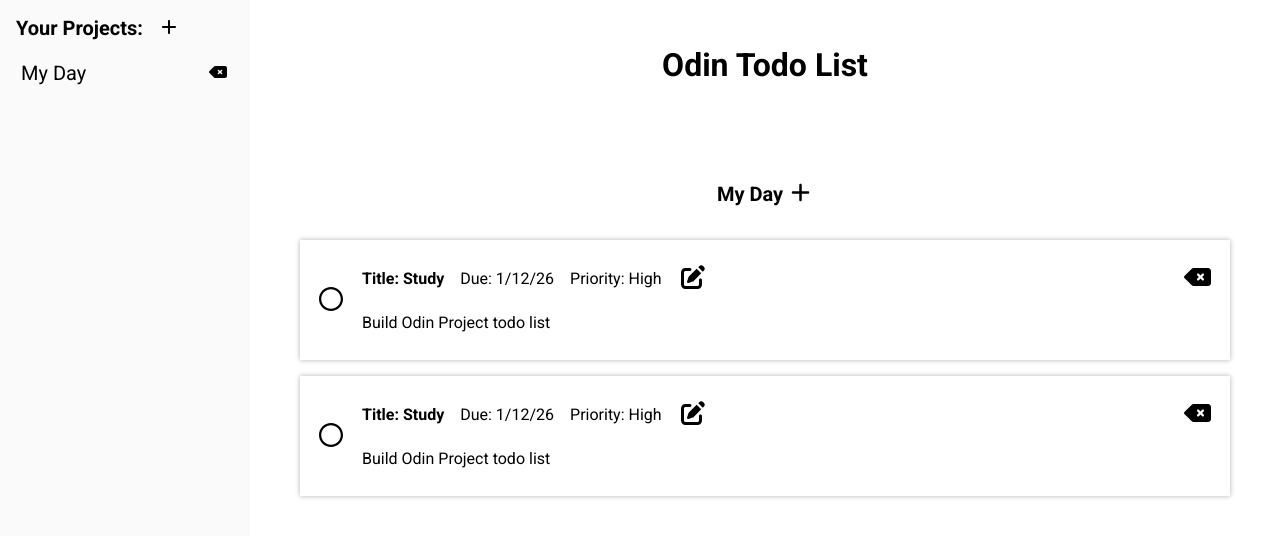
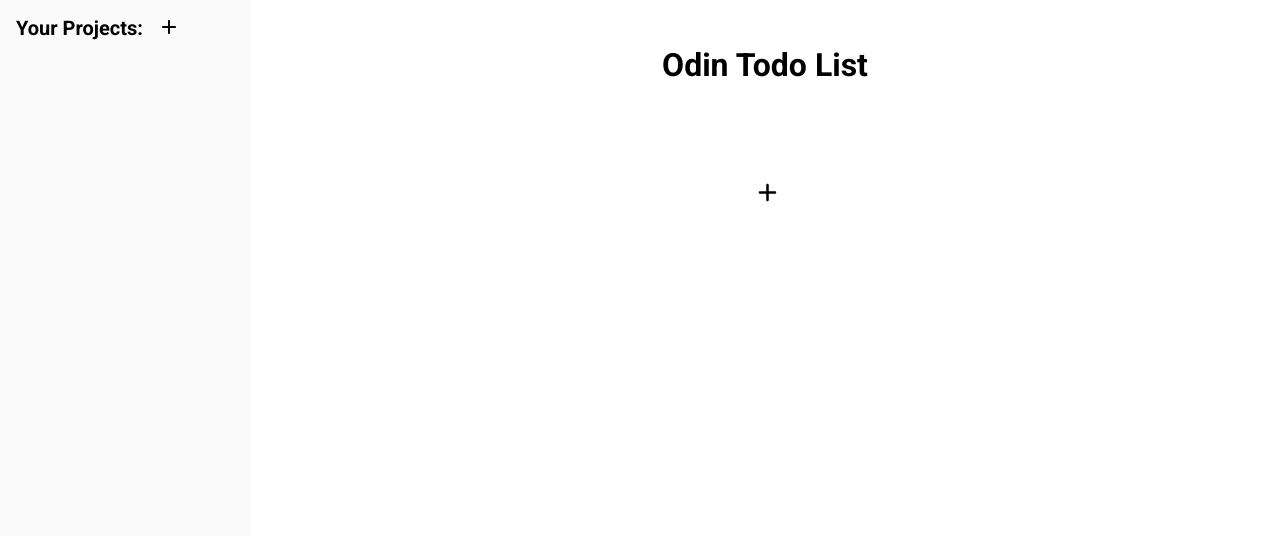
Before and after one commit to veiledjune/odin-todo-list, a website built with webpack: page src/index.html in a window 1280 px wide. Built offline with nearby package versions, Linux system fonts and the light colour scheme.

Commit message:
feat: Remove HTML dummy content

```diff
--- a/src/index.html
+++ b/src/index.html
@@ -19,55 +19,17 @@
         <img src="icons/add-icon.svg" alt="Add new project" />
       </button>
     </div>
-    <ul class="nav-project-list">
-      <li class="nav-project-item">
-        My Day
-        <button class="project-delete-btn">
-          <img src="icons/delete-icon.svg" alt="Delete project" />
-        </button>
-      </li>
-    </ul>
+    <ul class="nav-project-list"></ul>
   </nav>
   <main class="main">
     <div class="project-container">
       <div class="project-container-header">
-        <h3 class="project-title">My Day</h3>
+        <h3 class="project-title"></h3>
         <button class="todo-add-btn">
           <img src="icons/add-icon.svg" alt="Add new project" />
         </button>
       </div>
-      <div class="todo-list-container">
-        <div class="todo-card">
-          <button class="todo-check-btn">
-            <img src="icons/uncheck-icon.svg" alt="Check todo" />
-          </button>
-          <h4 class="todo-title">Title: Study</h4>
-          <span class="todo-due-date">Due: 1/12/26</span>
-          <span class="todo-priority">Priority: High</span>
-          <button class="todo-edit-btn">
-            <img src="icons/edit-icon.svg" alt="Edit todo" />
-          </button>
-          <button class="todo-delete-btn">
-            <img src="icons/delete-icon.svg" alt="Delete todo" />
-          </button>
-          <p class="todo-description">Build Odin Project todo list</p>
-        </div>
-        <div class="todo-card">
-          <button class="todo-check-btn">
-            <img src="icons/uncheck-icon.svg" alt="Check todo" />
-          </button>
-          <h4 class="todo-title">Title: Study</h4>
-          <span class="todo-due-date">Due: 1/12/26</span>
-          <span class="todo-priority">Priority: High</span>
-          <button class="todo-edit-btn">
-            <img src="icons/edit-icon.svg" alt="Edit todo" />
-          </button>
-          <button class="todo-delete-btn">
-            <img src="icons/delete-icon.svg" alt="Delete todo" />
-          </button>
-          <p class="todo-description">Build Odin Project todo list</p>
-        </div>
-      </div>
+      <div class="todo-list-container"></div>
     </div>
     <dialog class="project-dialog">
       <form class="project-form">
@@ -75,7 +37,8 @@
         <fieldset class="form-input-fieldset">
           <div class="form-input-container">
             <label for="project-title">Title: *</label>
-            <input type="text" id="project-title" />
+            <input type="text" id="project-title" placeholder="Project Title" maxlength="25" autocomplete="off"
+              required />
           </div>
         </fieldset>
         <fieldset class="form-button-fieldset">
@@ -94,15 +57,16 @@
         <fieldset class="form-input-fieldset">
           <div class="form-input-container">
             <label for="todo-title">Title: *</label>
-            <input type="text" id="todo-title" placeholder="Todo Title" autocomplete="off" required />
+            <input type="text" id="todo-title" maxlength="25" placeholder="Todo Title" autocomplete="off" required />
           </div>
           <div class="form-input-container">
             <label for="todo-description">Description: *</label>
-            <input type="text" id="todo-description" placeholder="Todo Description" autocomplete="off" required />
+            <input type="text" id="todo-description" maxlength="60" placeholder="Todo Description" autocomplete="off"
+              required />
           </div>
           <div class="form-input-container">
             <label for="todo-due-date">Due: *</label>
-            <input type="text" id="todo-due-date" required />
+            <input type="date" id="todo-due-date" required />
           </div>
           <div class="form-input-container">
             <label for="todo-priority">Priority: *</label>
@@ -128,15 +92,15 @@
       <fieldset class="form-input-fieldset">
         <div class="form-input-container">
           <label for="edit-title">Title: *</label>
-            <input type="text" id="edit-title" />
+          <input type="text" id="edit-title" maxlength="25" autocomplete="off" required/>
         </div>
         <div class="form-input-container">
           <label for="edit-description">Description: *</label>
-            <input type="text" id="edit-description" autocomplete="off" required />
+          <input type="text" id="edit-description" maxlength="60" autocomplete="off" required />
         </div>
         <div class="form-input-container">
           <label for="edit-due-date">Due: *</label>
-            <input type="text" id="edit-due-date" required />
+          <input type="date" id="edit-due-date" required />
         </div>
         <div class="form-input-container">
           <label for="edit-priority">Priority: *</label>
```
Lines whose indentation alone changed are shown as unchanged.
